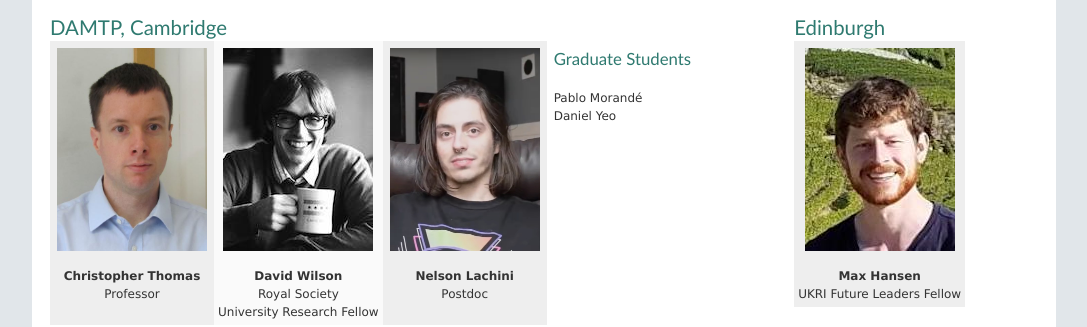
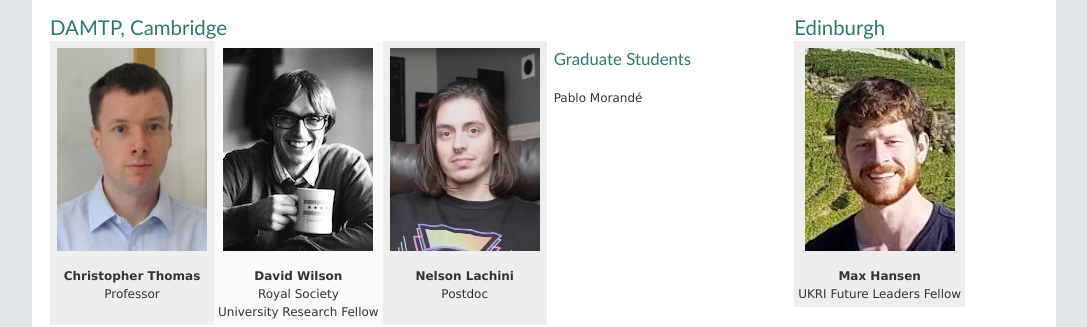
Before and after one commit to HadSpec/hadspec, a Jekyll site: the page built from docs/people.html, in a window 1280 px wide. Shown: the part 1380-1707 px from the top of the page, without its empty margins (82-1169 px from the left). Built offline with Jekyll 4.4.1, drawn with Linux system fonts in a browser that asks for light colours.

Commit message:
Updated people and support

```diff
--- a/docs/people.html
+++ b/docs/people.html
@@ -233,7 +233,6 @@
 	  <td class="highlights">
 	    <h3>Graduate Students</h3><br/>
 	    Pablo Morandé <br/>
-	    Daniel Yeo <br/>
 	  </td>
 
 	</tr>
--- a/docs/support.html
+++ b/docs/support.html
@@ -105,7 +105,7 @@
       <td class="highlights"> <b>Hadron Resonances from Lattice QCD</b> </td>
       <td class="highlights"> <i>PI: C.E. Thomas (DAMTP)</i> </td>
       <td class="highlights"> STFC DiRAC</td>
-      <td class="highlights"> 87.2M core hours on DiRAC Cambridge Data Intensive CPU Cluster (April 2023 - March 2026)</td>
+      <td class="highlights"> 48.9M core hours on DiRAC Cambridge Data Intensive CPU Cluster (April 2026 - March 2029)</td>
     </tr>
 
     <tr class="highlights">
```
